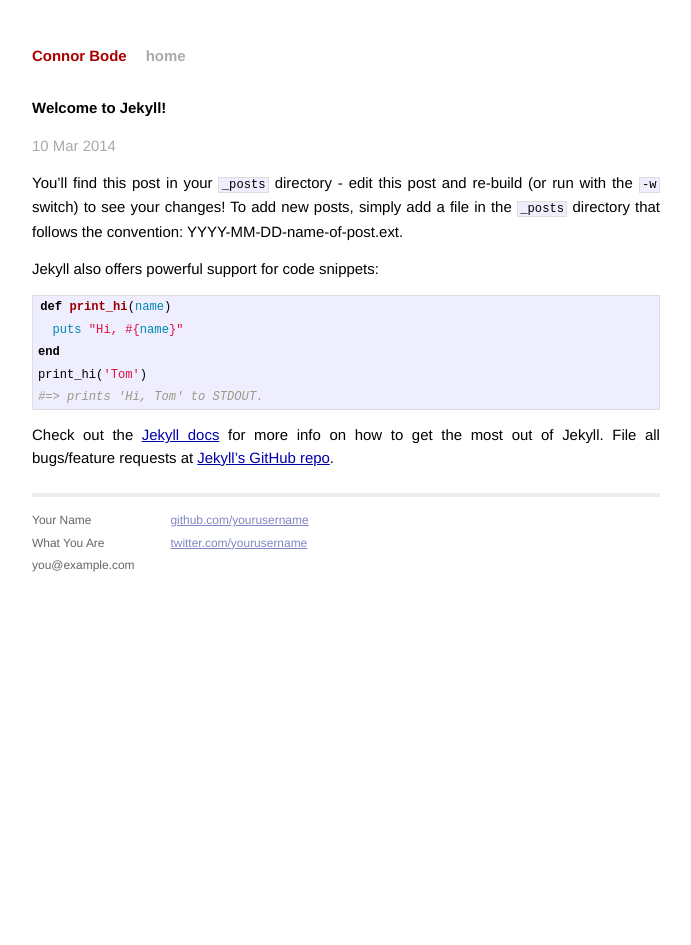
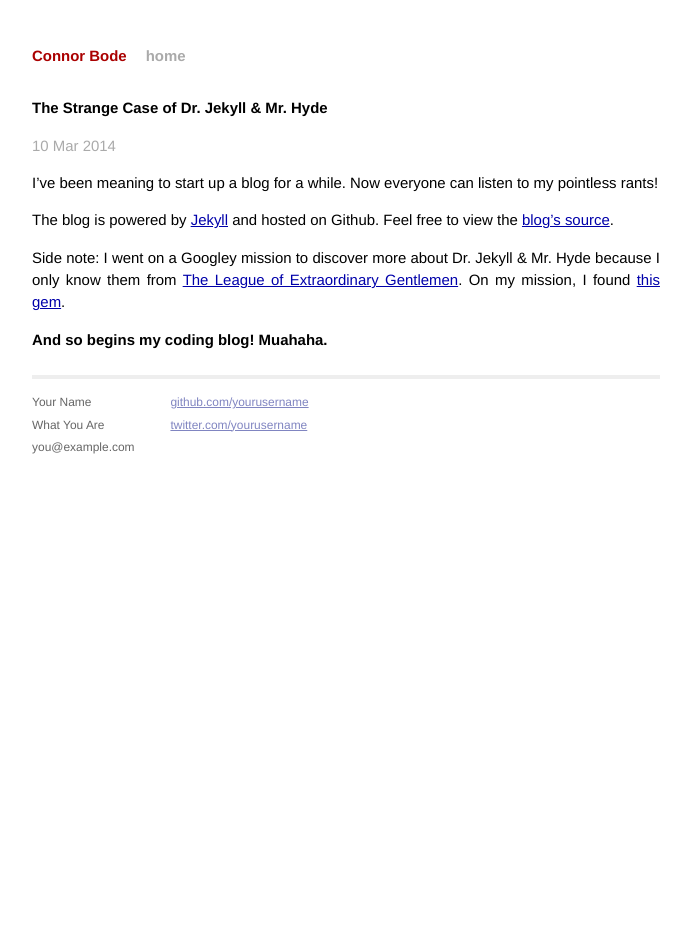
Before and after one commit to connorbode/connorbode.github.io, a Jekyll site: the page built from _posts/2014-03-10-welcome-to-jekyll.markdown, in a window 1280 px wide. Shown: the whole page, without its empty margins (294-985 px from the left). Built offline with Jekyll 4.4.1, drawn with Linux system fonts in a browser that asks for light colours; Markdown is read by kramdown in place of the engine named in the settings.

Commit message:
fixed the first post

```diff
--- a/_posts/2014-03-10-welcome-to-jekyll.markdown
+++ b/_posts/2014-03-10-welcome-to-jekyll.markdown
@@ -1,24 +1,14 @@
 ---
 layout: post
-title:  "Welcome to Jekyll!"
+title:  "The Strange Case of Dr. Jekyll & Mr. Hyde"
 date:   2014-03-10 16:25:16
-categories: jekyll update
+categories:
 ---
 
-You'll find this post in your `_posts` directory - edit this post and re-build (or run with the `-w` switch) to see your changes!
-To add new posts, simply add a file in the `_posts` directory that follows the convention: YYYY-MM-DD-name-of-post.ext.
+I've been meaning to start up a blog for a while.  Now everyone can listen to my pointless rants!
 
-Jekyll also offers powerful support for code snippets:
+The blog is powered by [Jekyll](http://jekyllrb.com/) and hosted on Github.  Feel free to view the [blog's source](http://github.com/connorbode/connorbode.github.io).
 
-{% highlight ruby %}
-def print_hi(name)
-  puts "Hi, #{name}"
-end
-print_hi('Tom')
-#=> prints 'Hi, Tom' to STDOUT.
-{% endhighlight %}
+Side note: I went on a Googley mission to discover more about Dr. Jekyll & Mr. Hyde because I only know them from [The League of Extraordinary Gentlemen](http://www.imdb.com/title/tt0311429/).  On my mission, I found [this gem](http://www.youtube.com/watch?v=EugSL1jbUE0).
 
-Check out the [Jekyll docs][jekyll] for more info on how to get the most out of Jekyll. File all bugs/feature requests at [Jekyll's GitHub repo][jekyll-gh].
-
-[jekyll-gh]: https://github.com/mojombo/jekyll
-[jekyll]:    http://jekyllrb.com
+__And so begins my coding blog!  Muahaha.__
```
